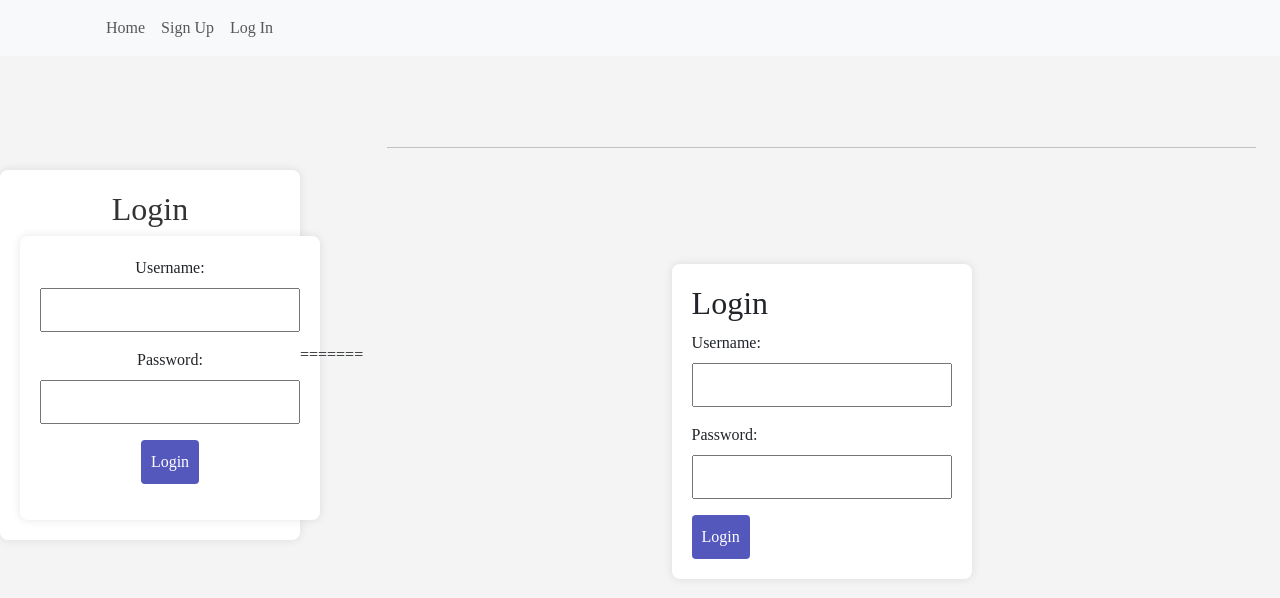
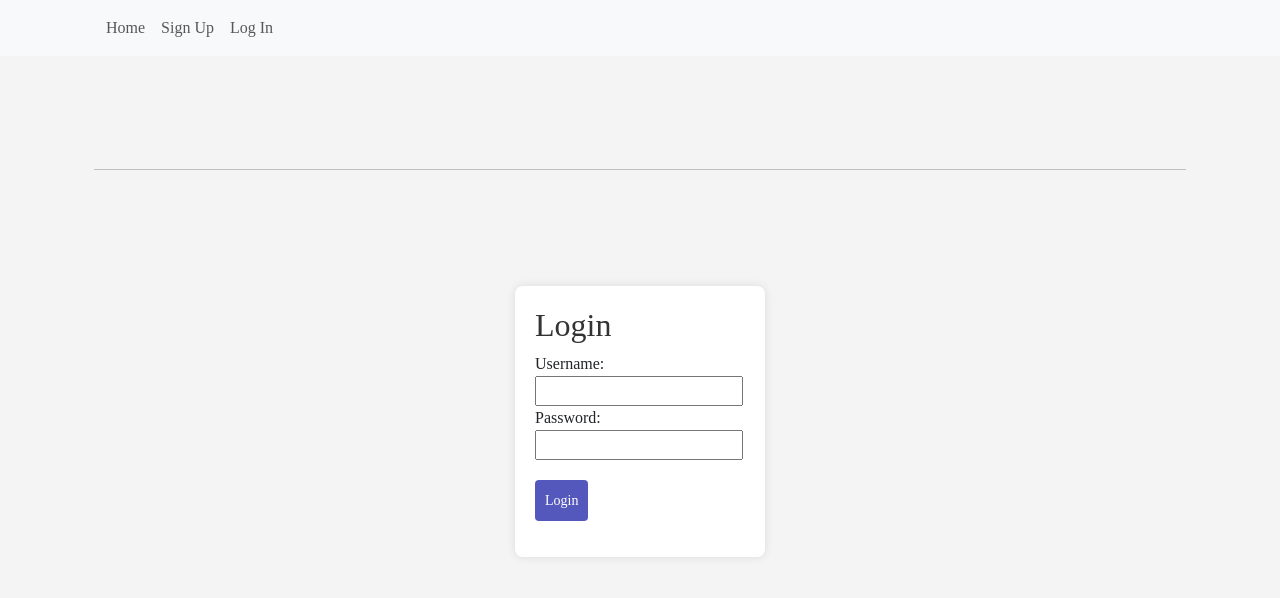
Before and after one commit to harishuthaya/hackwestern, a Flask app: page /login in a window 1280 px wide. Shown: the top 598 px of the page. Run offline with Flask 3, Linux system fonts and the light colour scheme; some libraries are stand-ins or nearby versions.

Commit message:
fixed login

```diff
--- a/templates/login.html
+++ b/templates/login.html
@@ -1,107 +1,3 @@
-
-<!DOCTYPE html>
-<html lang="en">
-<head>
-    <meta charset="UTF-8">
-    <meta name="viewport" content="width=device-width, initial-scale=1.0">
-    <title>Login Page</title>
-    <style>
-        body {
-            font-family: 'Arial', sans-serif;
-            background-color: #f4f4f4;
-            margin: 0;
-            display: flex;
-            align-items: center;
-            justify-content: center;
-            height: 100vh;
-        }
-
-        .login-container {
-            background-color: #fff;
-            padding: 20px;
-            border-radius: 8px;
-            box-shadow: 0 0 10px rgba(0, 0, 0, 0.1);
-            width: 300px;
-            text-align: center;
-        }
-
-        .login-container h2 {
-            color: #333;
-        }
-
-        .login-form {
-            margin-top: 20px;
-        }
-
-        .form-group {
-            margin-bottom: 15px;
-        }
-
-        .form-group label {
-            display: block;
-            font-size: 14px;
-            margin-bottom: 5px;
-            color: #555;
-        }
-
-        .form-group input {
-            width: 100%;
-            padding: 8px;
-            box-sizing: border-box;
-            border: 1px solid #ccc;
-            border-radius: 4px;
-            font-size: 14px;
-        }
-
-        .form-group button {
-            background-color: #4caf50;
-            color: #fff;
-            padding: 10px;
-            border: none;
-            border-radius: 4px;
-            cursor: pointer;
-            font-size: 14px;
-        }
-
-        .form-group button:hover {
-            background-color: #45a049;
-        }
-
-        .form-group .error-message {
-            color: red;
-            font-size: 12px;
-            margin-top: 5px;
-        }
-    </style>
-    <script src="app.js"></script>
-</head>
-<body>
-    <div class="login-container" id="login-container">
-        <h2>Login</h2>
-        <!-- <form class="login-form" action="/login" method="post"> -->
-        <form class="login-form">
-            <div class="form-group">
-                <label for="username">Username:</label>
-                <input type="text" id="username" name="username" required>
-            </div>
-            <div class="form-group">
-                <label for="password">Password:</label>
-                <input type="password" id="password" name="password" required>
-            </div>
-            <div class="form-group">
-                <button type="submit" onclick="login()">Login</button>
-            </div>
-            <div class="form-group">
-                <p class="error-message">Error message goes here</p>
-            </div>
-        </form>
-
-    </div>
-    <script src="{{url_for('static', filename='app.js')}}"></script>
-
-</body>
-</html>
-=======
 {% extends 'layout.html' %}
 
 {% block body %}
@@ -118,24 +14,52 @@
         height: 100vh;
     }
 
-    form {
+    .container {
+        /* float: center; */
+        margin: 0 auto; /* center container? */
+    }
+
+    .left {
+        text-align: left;
+    }
+
+    .login-container {
         background-color: #fff;
         padding: 20px;
         border-radius: 8px;
         box-shadow: 0 0 10px rgba(0, 0, 0, 0.1);
-        width: 300px;
+        width: 250px;
+        text-align: left;
     }
 
-    label {
-        display: block;
-        margin-bottom: 8px;
+    .login-container h2 {
+        color: #333;
     }
 
-    input {
+    .login-form {
+        margin-top: 20px;
+    }
+
+    .form-group {
+        margin-bottom: 15px;
+        float: left;
+    }
+
+    .form-group label {
+        display: block;
+        font-size: 14px;
+        margin-bottom: 5px;
+        color: #555;
+        text-align: right;
+    }
+
+    .form-group input {
         width: 100%;
         padding: 8px;
-        margin-bottom: 16px;
         box-sizing: border-box;
+        border: 1px solid #ccc;
+        border-radius: 4px;
+        font-size: 14px;
     }
 
     button {
@@ -145,40 +69,44 @@
         border: none;
         border-radius: 4px;
         cursor: pointer;
+        font-size: 14px;
+        margin-right: 20px;
+        margin-top: 20px;
     }
 
     button:hover {
         background-color: rgb(64, 68, 168);
     }
-    .container {
-        /* float: center; */
-        margin:0 auto; /*center container?*/
-    }
-    .left {
-        text-align: left;
+
+    .form-group .error-message {
+        color: red;
+        font-size: 12px;
+        margin-top: 5px;
     }
 </style>
 
 <center>
 <div class="container">
-    <form action="/submit_login" method="post">
-        <div class="left">
-        <h2>Login</h2>
+    <div class="login-container" id="login-container">
+        <form class="login-form" action="/login" method="post">
+            <div class="form-group">
                 <label for="username">Username:</label>
+                <input type="text" id="username" name="username" required>
             </div>
-        <input type="text" id="username" name="username" required>
-
-        <div class="left">
+            <div class="form-group">
                 <label for="password">Password:</label>
+                <input type="password" id="password" name="password" required>
             </div>
-
-        <input type="password" id="password" name="password" required>
-        <div class="left">
                 <button type="submit">Login</button>
+            <div class="form-group">
+                <p class="error-message">Error message goes here</p>
             </div>
         </form>
     </div>
+</div>
 </center>
+
+<script src="{{url_for('static', filename='app.js')}}"></script>
 
 <script>
     document.addEventListener("DOMContentLoaded", function () {
```
Lines whose indentation alone changed are shown as unchanged.
